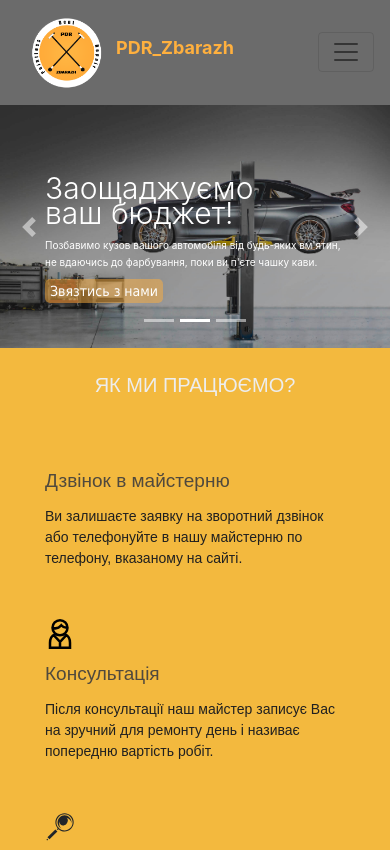
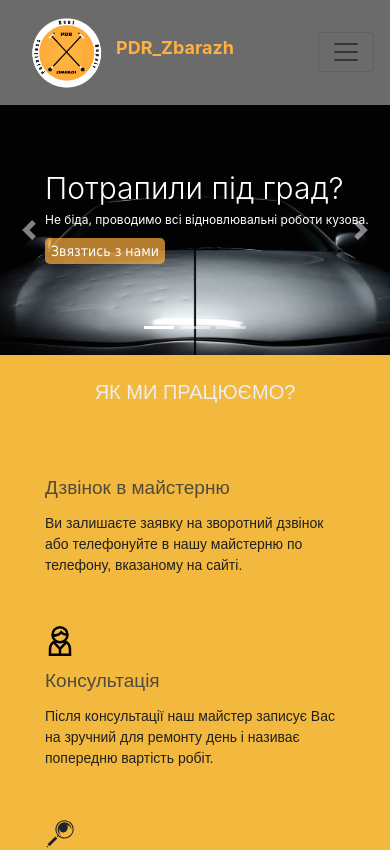
Before and after one commit to A1eeex/PDR_Zbarazh_React, a React (Create React App) app: page / in a window 390 px wide. Shown: the top 850 px of the page. Built offline with nearby package versions, Linux system fonts and the light colour scheme; some icons are missing.

Commit message:
front_media_update

```diff
--- a/src/components/CarouselBox/CarouselBox.jsx
+++ b/src/components/CarouselBox/CarouselBox.jsx
@@ -8,7 +8,7 @@ import { Button, Container } from "react-bootstrap";
 const CarouselBox = () => {
   return (
     <div className={style.containerCarouselBox}>
-      <Carousel  >
+      <Carousel interval={null} >
 
         <Carousel.Item>
           <img
--- a/src/components/CarouselBox/CarouselBox.module.css
+++ b/src/components/CarouselBox/CarouselBox.module.css
@@ -37,7 +37,7 @@
 
 .buttonInCarousel{
     display: inline-block;
-    background: rgba(255, 176, 62, 0.50);
+    background: rgba(255, 176, 62, 0.70);
     color: #fff;
     padding: 12px;
     border-radius: 5px;
@@ -149,7 +149,7 @@
             font-size: 35px;
         }
         .buttonInCarousel{
-            padding: 5px;
+            padding: 6px;
             font-size: 14px;
             margin-top:8px;
         }
@@ -170,19 +170,19 @@
             font-size: 30px;
         }
         .introSubtitle {
-            font-size: 10px;
+            font-size: 12px;
         }
     }
     @media (max-width: 376px){
         .captionTitleContainer {
-            top: 22px;
+            top: -2px;
             padding-left: 30px;
         }
         .captionTitleContainer h3 {
-            font-size: 25px;
+            font-size: 35px;
         }
         .introTitle {
-            font-size: 25px;
+            font-size: 35px;
         }
     }
 }
```
Also changed, not shown: src/assets/img/home_slider/auto_title1.jpg.
